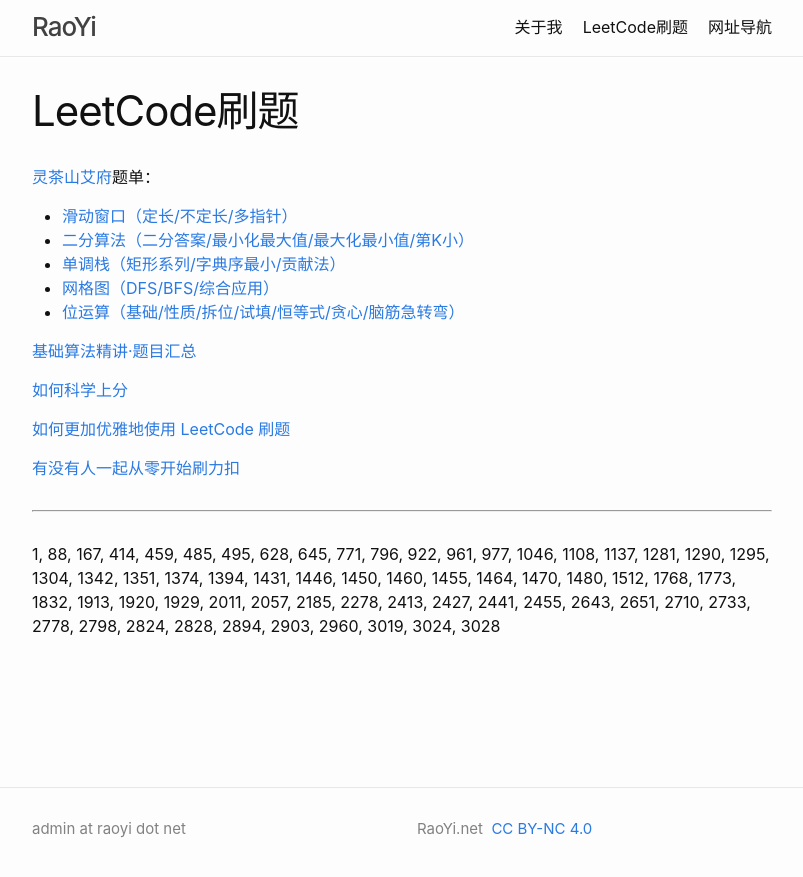
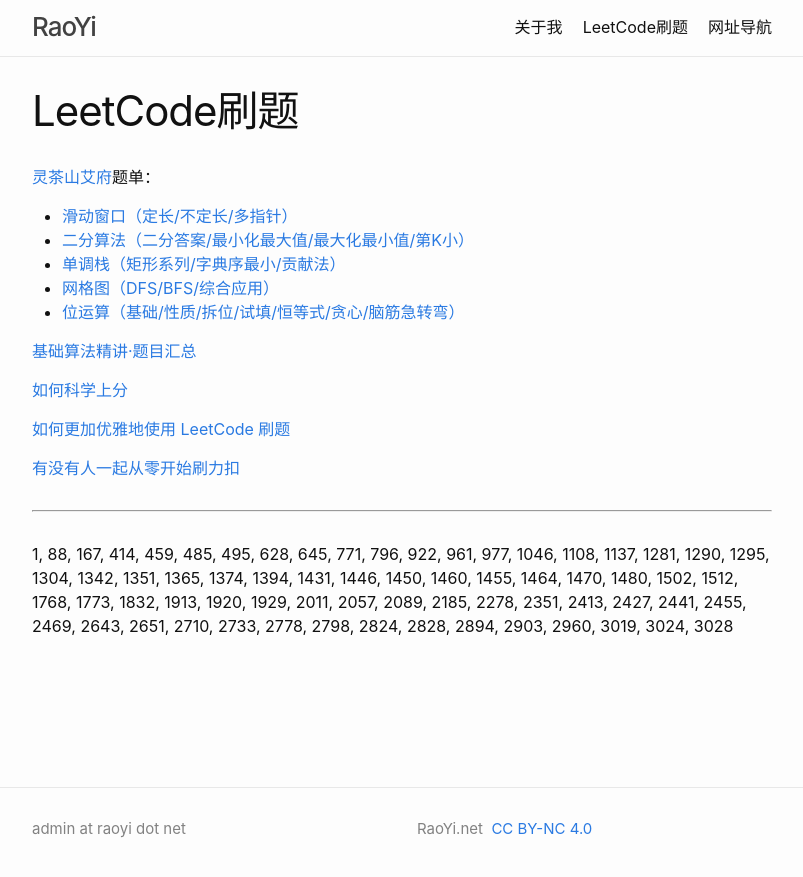
Before and after one commit to raoyi/raoyi.github.io, a Jekyll site: the page built from leetcode.md, in a window 1280 px wide. Shown: the top 877 px of the page, without its empty margins (238-1041 px from the left). Built offline with Jekyll 4.4.1, drawn with Linux system fonts in a browser that asks for light colours.

Commit message:
Update leetcode.md

```diff
--- a/leetcode.md
+++ b/leetcode.md
@@ -20,4 +20,4 @@
 
 <hr />
 
-1, 88, 167, 414, 459, 485, 495, 628, 645, 771, 796, 922, 961, 977, 1046, 1108, 1137, 1281, 1290, 1295, 1304, 1342, 1351, 1374, 1394, 1431, 1446, 1450, 1460, 1455, 1464, 1470, 1480, 1512, 1768, 1773, 1832, 1913, 1920, 1929, 2011, 2057, 2185, 2278, 2413, 2427, 2441, 2455, 2643, 2651, 2710, 2733, 2778, 2798, 2824, 2828, 2894, 2903, 2960, 3019, 3024, 3028
+1, 88, 167, 414, 459, 485, 495, 628, 645, 771, 796, 922, 961, 977, 1046, 1108, 1137, 1281, 1290, 1295, 1304, 1342, 1351, 1365, 1374, 1394, 1431, 1446, 1450, 1460, 1455, 1464, 1470, 1480, 1502, 1512, 1768, 1773, 1832, 1913, 1920, 1929, 2011, 2057, 2089, 2185, 2278, 2351, 2413, 2427, 2441, 2455, 2469, 2643, 2651, 2710, 2733, 2778, 2798, 2824, 2828, 2894, 2903, 2960, 3019, 3024, 3028
```
